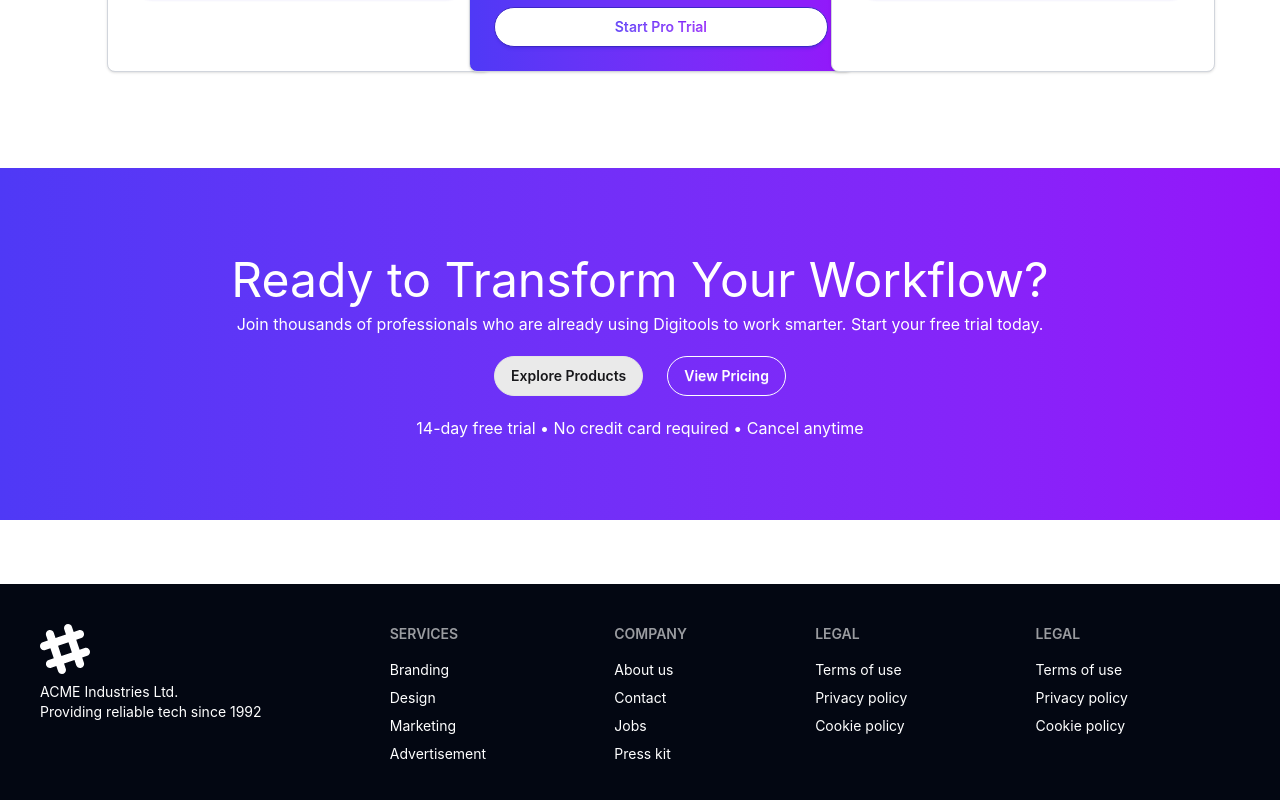
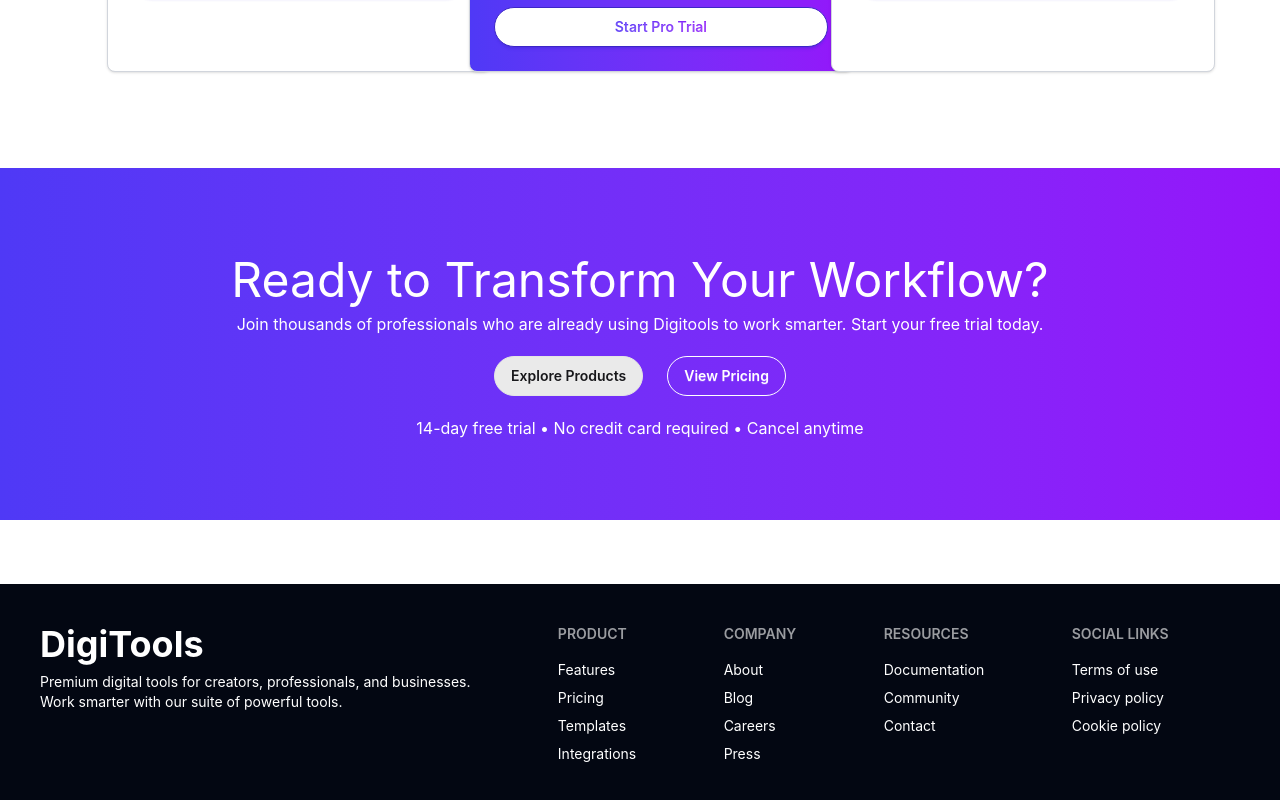
Before and after one commit to moajjem441/digital-tools, a React (Vite) app: page / in a window 1280 px wide. Shown: the part 3637-4437 px from the top of the page. Built offline with nearby package versions, Linux system fonts and the light colour scheme.

Commit message:
footer added

```diff
--- a/src/Components/footer/Footer.jsx
+++ b/src/Components/footer/Footer.jsx
@@ -5,46 +5,34 @@
         <div>
             <footer className="footer sm:footer-horizontal bg-gray-950 text-white p-10">
   <aside>
-    <svg
-      width="50"
-      height="50"
-      viewBox="0 0 24 24"
-      xmlns="http://www.w3.org/2000/svg"
-      fillRule="evenodd"
-      clipRule="evenodd"
-      className="fill-current">
-      <path
-        d="M22.672 15.226l-2.432.811.841 2.515c.33 1.019-.209 2.127-1.23 2.456-1.15.325-2.148-.321-2.463-1.226l-.84-2.518-5.013 1.677.84 2.517c.391 1.203-.434 2.542-1.831 2.542-.88 0-1.601-.564-1.86-1.314l-.842-2.516-2.431.809c-1.135.328-2.145-.317-2.463-1.229-.329-1.018.211-2.127 1.231-2.456l2.432-.809-1.621-4.823-2.432.808c-1.355.384-2.558-.59-2.558-1.839 0-.817.509-1.582 1.327-1.846l2.433-.809-.842-2.515c-.33-1.02.211-2.129 1.232-2.458 1.02-.329 2.13.209 2.461 1.229l.842 2.515 5.011-1.677-.839-2.517c-.403-1.238.484-2.553 1.843-2.553.819 0 1.585.509 1.85 1.326l.841 2.517 2.431-.81c1.02-.33 2.131.211 2.461 1.229.332 1.018-.21 2.126-1.23 2.456l-2.433.809 1.622 4.823 2.433-.809c1.242-.401 2.557.484 2.557 1.838 0 .819-.51 1.583-1.328 1.847m-8.992-6.428l-5.01 1.675 1.619 4.828 5.011-1.674-1.62-4.829z"></path>
-    </svg>
+    <h1 className="text-4xl font-bold">DigiTools</h1>
     <p>
-      ACME Industries Ltd.
-      <br />
-      Providing reliable tech since 1992
+      Premium digital tools for creators, professionals, and businesses. <br /> Work smarter with our suite of powerful tools.
     </p>
   </aside>
   <nav>
-    <h6 className="footer-title">Services</h6>
-    <a className="link link-hover">Branding</a>
-    <a className="link link-hover">Design</a>
-    <a className="link link-hover">Marketing</a>
-    <a className="link link-hover">Advertisement</a>
+    <h6 className="footer-title">Product</h6>
+    <a className="link link-hover">Features</a>
+    <a className="link link-hover">Pricing</a>
+    <a className="link link-hover">Templates</a>
+    <a className="link link-hover">Integrations</a>
   </nav>
   <nav>
     <h6 className="footer-title">Company</h6>
-    <a className="link link-hover">About us</a>
-    <a className="link link-hover">Contact</a>
-    <a className="link link-hover">Jobs</a>
-    <a className="link link-hover">Press kit</a>
+    <a className="link link-hover">About </a>
+    <a className="link link-hover">Blog</a>
+    <a className="link link-hover">Careers</a>
+    <a className="link link-hover">Press</a>
   </nav>
   <nav>
-    <h6 className="footer-title">Legal</h6>
-    <a className="link link-hover">Terms of use</a>
-    <a className="link link-hover">Privacy policy</a>
-    <a className="link link-hover">Cookie policy</a>
+    <h6 className="footer-title">Resources</h6>
+    <a className="link link-hover">Documentation</a>
+    <a className="link link-hover">Community</a>
+    <a className="link link-hover">Contact</a>
   </nav>
 
   <nav>
-    <h6 className="footer-title">Legal</h6>
+    <h6 className="footer-title">Social Links</h6>
     <a className="link link-hover">Terms of use</a>
     <a className="link link-hover">Privacy policy</a>
     <a className="link link-hover">Cookie policy</a>
```
